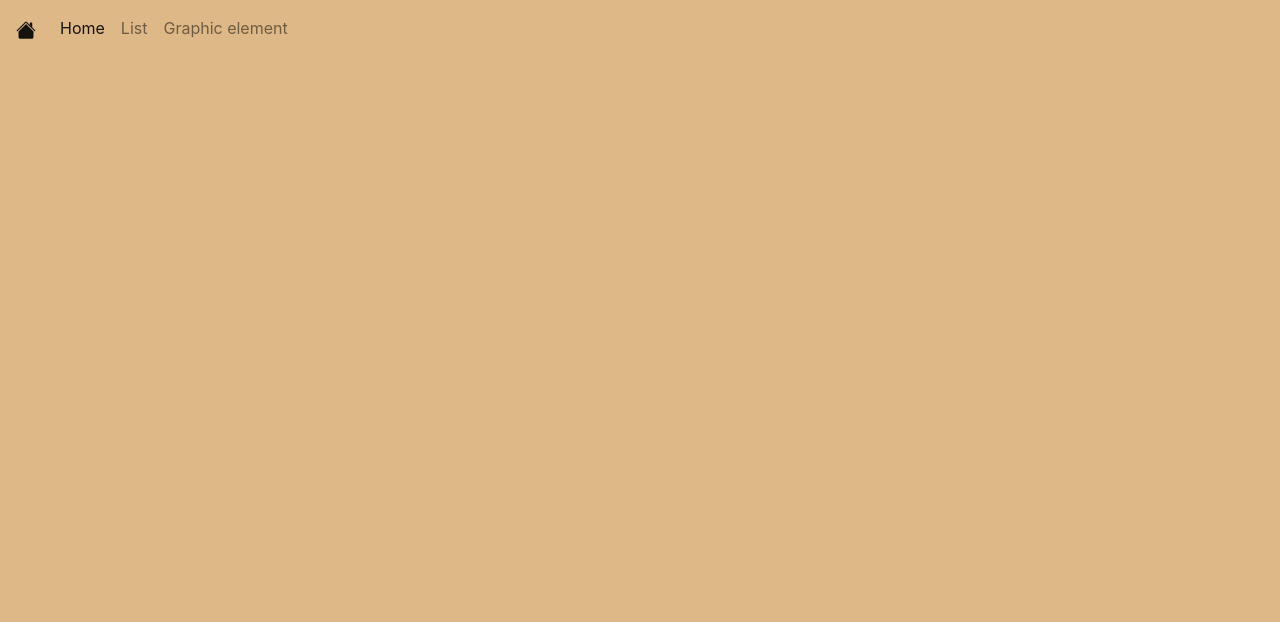
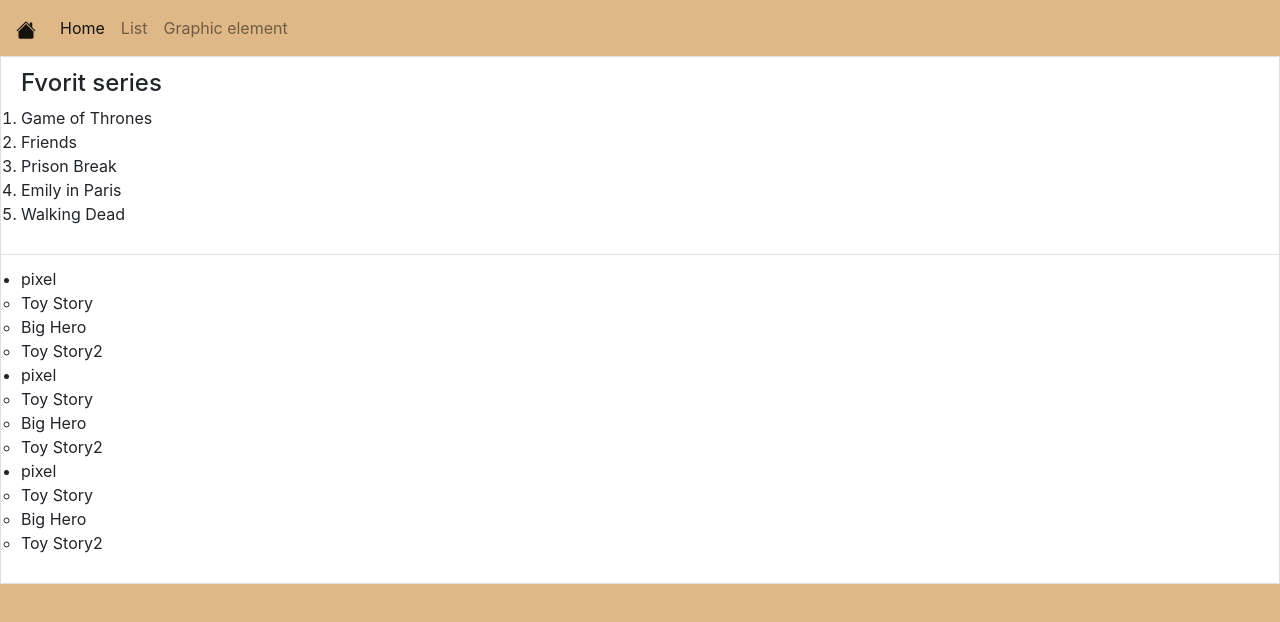
Before and after one commit to esmaklay/Hemtentamen, a plain HTML site: page list.html in a window 1280 px wide. Drawn offline with nearby package versions, Linux system fonts and the light colour scheme.

Commit message:
commit skitet

```diff
--- a/list.html
+++ b/list.html
@@ -34,7 +34,46 @@
       </div>
     </header>
     <!-- Main starts her-->
-    <main></main>
+    <main>
+        <div class="listConatiner">
+
+            <div class="list-group-item">
+                <h4>Fvorit series</h4>
+               <ol>
+                    <li class="list-item">Game of Thrones</li>
+                    <li class="list-item">Friends</li>
+                    <li class="list-item">Prison Break</li>
+                    <li class="list-item">Emily in Paris</li>
+                    <li class="list-item">Walking Dead</li>
+                </ol>
+            </div>
+            <div class="list-group-item">
+                <ul>
+                    <li class="list-item">pixel
+                    <ul>
+                        <li class="list-item ">Toy Story</li>
+                        <li class="list-item">Big Hero</li>
+                        <li class="list-item">Toy Story2</li>
+                    </ul>
+                </li>
+                <li class="list-item">pixel
+                    <ul>
+                        <li class="list-item">Toy Story</li>
+                        <li class="list-item">Big Hero</li>
+                        <li class="list-item">Toy Story2</li>
+                    </ul>
+                </li>
+                <li class="list-item">pixel
+                    <ul>
+                        <li class="list-item">Toy Story</li>
+                        <li class="list-item">Big Hero</li>
+                        <li class="list-item">Toy Story2</li>
+                    </ul>
+                </li>
+                </ul>
+            </div>
+        </div>
+    </main>
     <!-- Footer starts her-->
     <footer></footer>
 
--- a/styles.css
+++ b/styles.css
@@ -37,3 +37,17 @@ header{
     border-color: chocolate;
     border-width: 2px;
 }
+
+/* List page  */
+
+.list-group-item{
+    display: list-item;
+
+}
+
+.list-item{
+
+}
+{
+    list-style-type: upper-roman !important;
+}
```
